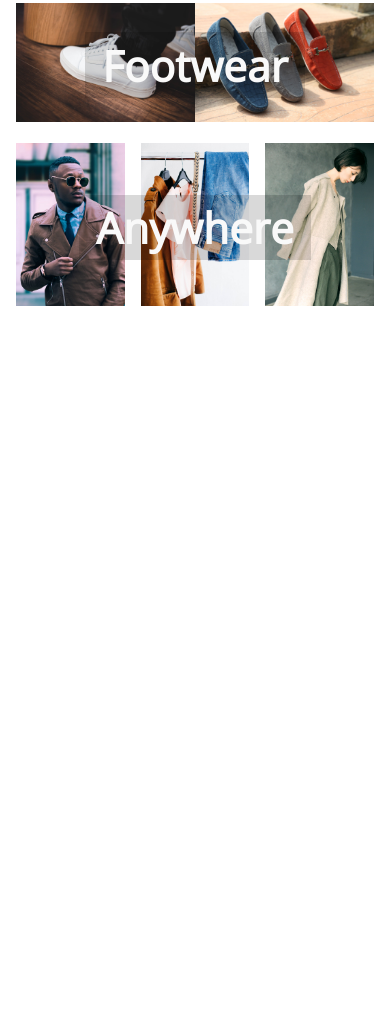
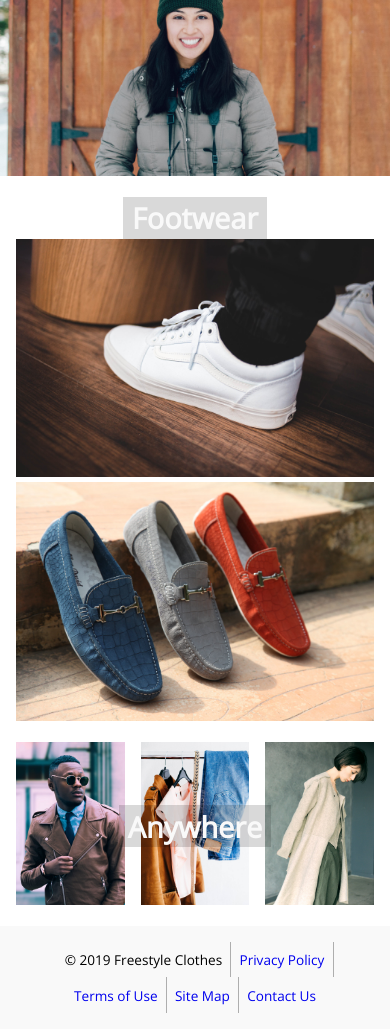
Before and after one commit to apcurran/product-landing, a plain HTML site: page index.html in a window 390 px wide. Shown: the part 260-1289 px from the top of the page. Before the commit the page ends 844 px from the top, so only its background shows below. Drawn offline with nearby package versions, Linux system fonts and the light colour scheme.

Commit message:
Finished footer and mobile layout

```diff
--- a/index.html
+++ b/index.html
@@ -81,7 +81,13 @@
                 </figure>
             </section>
             <footer>
-
+                <ul class="footer-li-container">
+                    <li>&copy; 2019 Freestyle Clothes</li>
+                    <li><a href="#">Privacy Policy</a></li>
+                    <li><a href="#">Terms of Use</a></li>
+                    <li><a href="#">Site Map</a></li>
+                    <li><a href="#">Contact Us</a></li>
+                </ul>
             </footer>
         </main>
     </body>
--- a/style.css
+++ b/style.css
@@ -82,6 +82,8 @@ nav .main-menu li:hover {
     flex-direction: column;
     align-items: center;
     perspective: 1000px;
+    position: relative;
+    z-index: 2;
 }
 
 .drop-menu li {
@@ -250,3 +252,88 @@ main.container {
     grid-column: 3 / 4;
     grid-row: 1 / 2;
 }
+
+/********** Footer *************/
+
+.footer-li-container {
+    display: flex;
+    list-style: none;
+    justify-content: center;
+    padding: 1em;
+    background: #f9f9f9;
+}
+
+.footer-li-container li {
+    padding-left: 1.5em;
+    padding-right: 1.5em;
+    font-size: .9rem;
+    border-right: 1px solid rgba(0, 0, 0, .3);
+}
+
+.footer-li-container li:last-child {
+    border-right: none;
+}
+
+/********* Mobile Devices *********/
+
+@media screen and (max-width: 47em) {
+    .inner-grid1,
+    .inner-grid2,
+    .inner-grid3 {
+        display: grid;
+        grid-template-columns: 1fr;
+        grid-auto-rows: auto;
+    }
+
+    .inner-grid1 h2 {
+        grid-column: 1 / 2;
+        grid-row: 1 / 2;
+        font-size: 1.8rem;
+        padding: .05em .3em;
+    }
+
+    .inner-grid1 figure:nth-child(2) {
+        grid-column: 1 / 2;
+        grid-row: 2 / 3;
+    }
+
+    .inner-grid1 figure:nth-child(3) {
+        grid-column: 1 / 2;
+        grid-row: 3 / 4;
+    }
+
+    .inner-grid2 h2 {
+        grid-column: 1 / 2;
+        grid-row: 5 / 6;
+        font-size: 1.8rem;
+        padding: .05em .3em;
+    }
+
+    .inner-grid2 figure:nth-child(2) {
+        grid-column: 1 / 2;
+        grid-row: 7 / 8;
+    }
+
+    .inner-grid2 figure:nth-child(3) {
+        grid-column: 1 / 2;
+        grid-row: 9 / 10;
+    }
+
+    .inner-grid3 {
+        grid-template-columns: repeat(3, minmax(75px, 1fr));
+    }
+
+    .inner-grid3 h2 {
+        font-size: 1.8rem;
+        padding: .05em .3em;
+    }
+
+    .footer-li-container {
+        flex-wrap: wrap;
+    }
+
+    .footer-li-container li {
+        padding: .6em;
+        font-size: .85rem;
+    }
+}
```
